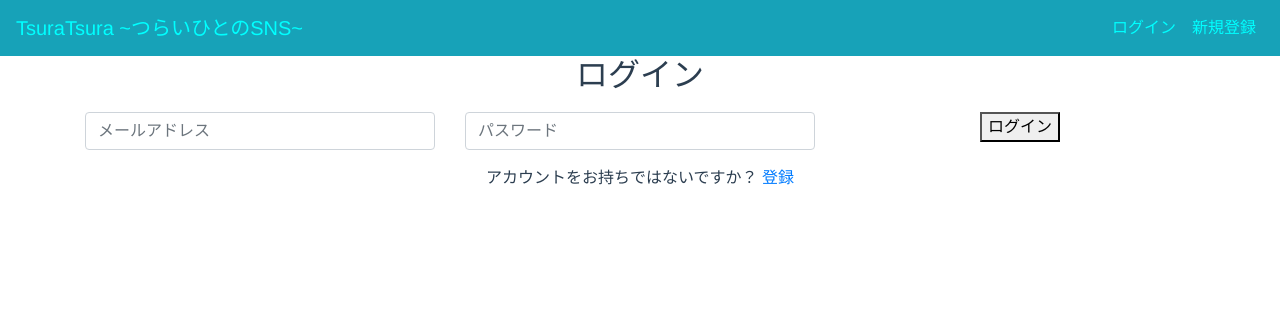
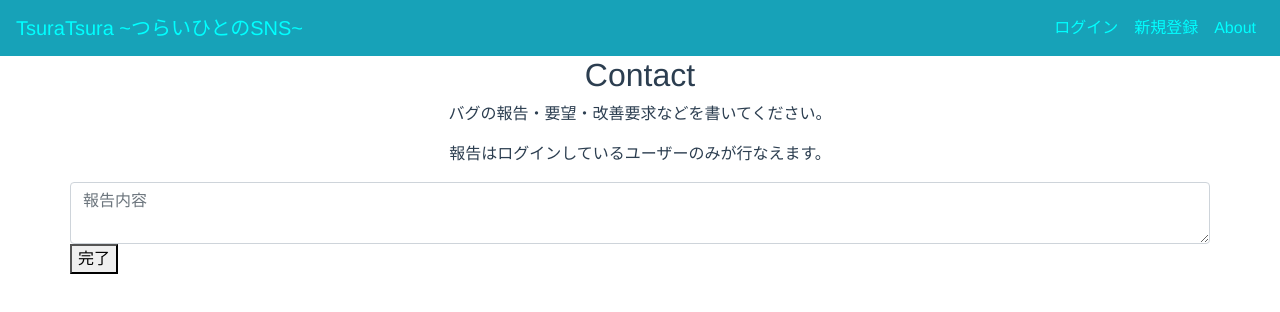
Before and after one commit to kkiriyama/tsuratsura, a Vue app in the folder app/: page /#/contact in a window 1280 px wide. Before the commit this address led to /#/signin. Shown: the top 312 px of the page. Built offline with nearby package versions, Linux system fonts and the light colour scheme; no server answers.

Commit message:
add About and Contact pages

```diff
--- a/app/src/components/Header.vue
+++ b/app/src/components/Header.vue
@@ -8,6 +8,8 @@
                     <b-nav-item v-if=!isLoggedIn><router-link class="header-link" to='/signin'>ログイン</router-link></b-nav-item>
                     <b-nav-item v-if=!isLoggedIn><router-link class="header-link" to='/signup'>新規登録</router-link></b-nav-item>
                     <b-nav-item v-if=isLoggedIn><router-link class="header-link" :to="{name: 'UserPage', params: {id: userAuthId}}">マイページ</router-link></b-nav-item>
+                    <b-nav-item><router-link class="header-link" :to="{name: 'About'}">About</router-link></b-nav-item>
+                    <b-nav-item v-if=isLoggedIn><router-link class="header-link" :to="{name: 'Contact'}">Contact</router-link></b-nav-item>
                     <b-nav-item v-if=isLoggedIn @click="signOut">ログアウト</b-nav-item>
                 </b-navbar-nav>
             </b-collapse>
--- /dev/null
+++ b/app/src/pages/About.vue
@@ -0,0 +1,61 @@
+<template>
+    <div>
+        <common-header :is-logged-in="isLoggedIn"/>
+        <div class="container">
+            <h2> About </h2>
+            <h3> プログラムを書いた人 </h3>
+            <table align="center" class="table table-hover">
+                <tbody>
+                    <tr>
+                        <th> ハンドルネーム </th>
+                        <td> いんぐらむ </td>
+                    </tr>
+                    <tr>
+                        <th> Twitter </th>
+                        <td> @kazuokiriyama_ </td>
+                    </tr>
+                    <tr>
+                        <th> 一言 </th>
+                        <td> 中退したい </td>
+                    </tr>
+                </tbody>
+            </table>
+            <h3> デザインを考えた人 </h3>
+            <table align="center" class="table table-hover">
+                <tbody>
+                    <tr>
+                        <th> ハンドルネーム </th>
+                        <td> TEICA </td>
+                    </tr>
+                    <tr>
+                        <th> Twitter </th>
+                        <td> @T_E_I_C_A </td>
+                    </tr>
+                    <tr>
+                        <th> 一言 </th>
+                        <td> ねこです、よろしくおねがいします </td>
+                    </tr>
+                </tbody>
+            </table>
+            <p>開発に協力してくれる方を随時募集しています！</p>
+        </div>
+    </div>
+</template>
+
+<script>
+import Header from '@/components/Header'
+
+export default {
+  components: {
+    'common-header': Header
+  },
+  created () {
+    this.$store.dispatch('getLoginState')
+  },
+  computed: {
+    isLoggedIn () {
+      return this.$store.state.isLoggedIn
+    }
+  }
+}
+</script>
--- /dev/null
+++ b/app/src/pages/Contact.vue
@@ -0,0 +1,58 @@
+<template>
+    <div>
+        <common-header :is-logged-in="isLoggedIn"/>
+        <div class="container">
+            <h2>Contact</h2>
+            <p>バグの報告・要望・改善要求などを書いてください。</p>
+            <p>報告はログインしているユーザーのみが行なえます。</p>
+            <form @submit.prevent="report">
+                <fieldset class="row">
+                    <textarea v-model="reportText" class="form-control" id="reportText" placeholder="報告内容"/>
+                    <button :disable="isProcessing" class="button" type="submit">完了</button>
+                </fieldset>
+            </form>
+        </div>
+    </div>
+</template>
+
+<script>
+import Header from '@/components/Header'
+import firebase from 'firebase'
+
+const db = firebase.firestore()
+
+export default {
+  data () {
+    return {
+      reportText: '',
+      isProcessing: false
+    }
+  },
+  components: {
+    'common-header': Header
+  },
+  created () {
+    this.$store.dispatch('getLoginState')
+    this.$store.dispatch('getUserInfoState')
+  },
+  computed: {
+    isLoggedIn () {
+      return this.$store.state.isLoggedIn
+    }
+  },
+  methods: {
+    report () {
+      this.isProcessing = true
+      db.collection('reports').doc().set({
+        username: this.$store.state.userInfo.username,
+        user_id: this.$store.state.userInfo.user_id,
+        content: this.reportText
+      })
+        .then(() => {
+          alert('正常に送信できました')
+          this.isProcessing = false
+        })
+    }
+  }
+}
+</script>
--- a/app/src/router.js
+++ b/app/src/router.js
@@ -5,6 +5,8 @@ import Home from '@/pages/home'
 import Signup from '@/pages/Signup'
 import Signin from '@/pages/Signin'
 import UserPage from '@/pages/UserPage'
+import About from '@/pages/About'
+import Contact from '@/pages/Contact'
 import firebase from 'firebase'
 
 Vue.use(VueRouter)
@@ -19,6 +21,16 @@ const router = new VueRouter({
       path: '/',
       name: 'Home',
       component: Home
+    },
+    {
+      path: '/about',
+      name: 'About',
+      component: About
+    },
+    {
+      path: '/contact',
+      name: 'Contact',
+      component: Contact
     },
     {
       path: '/signup',
```
